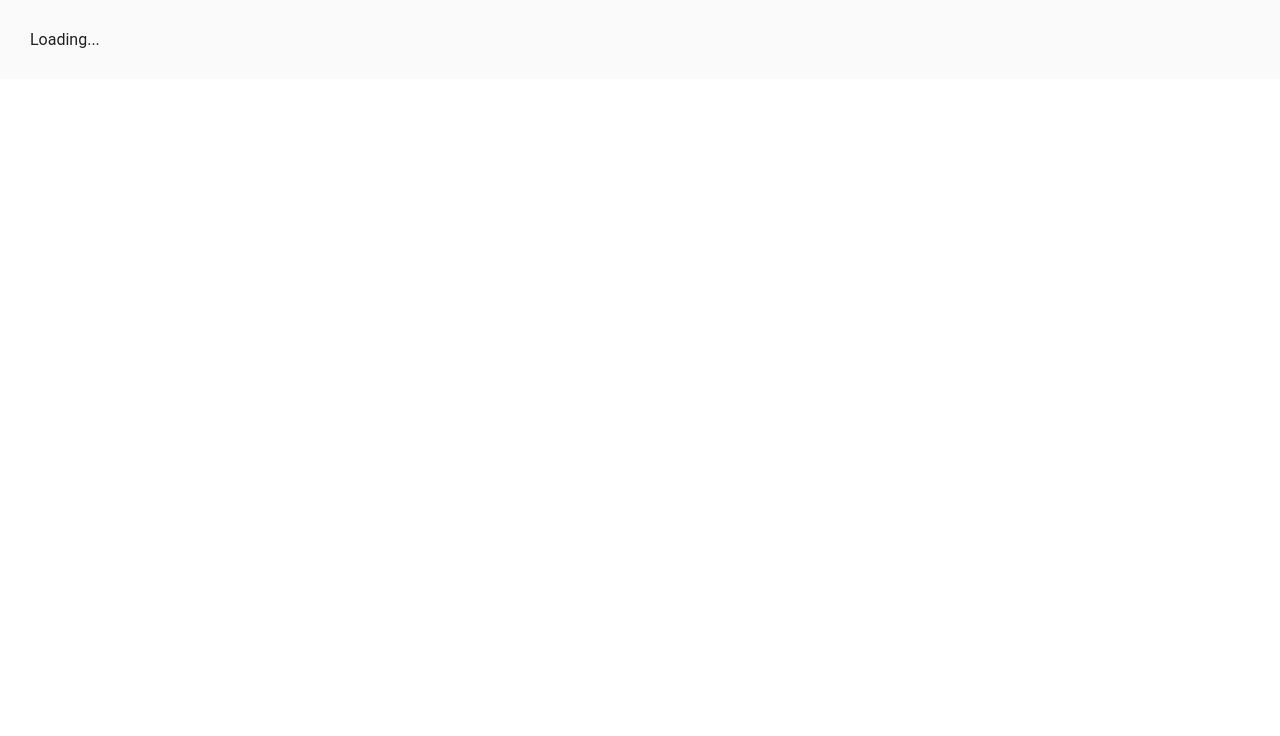
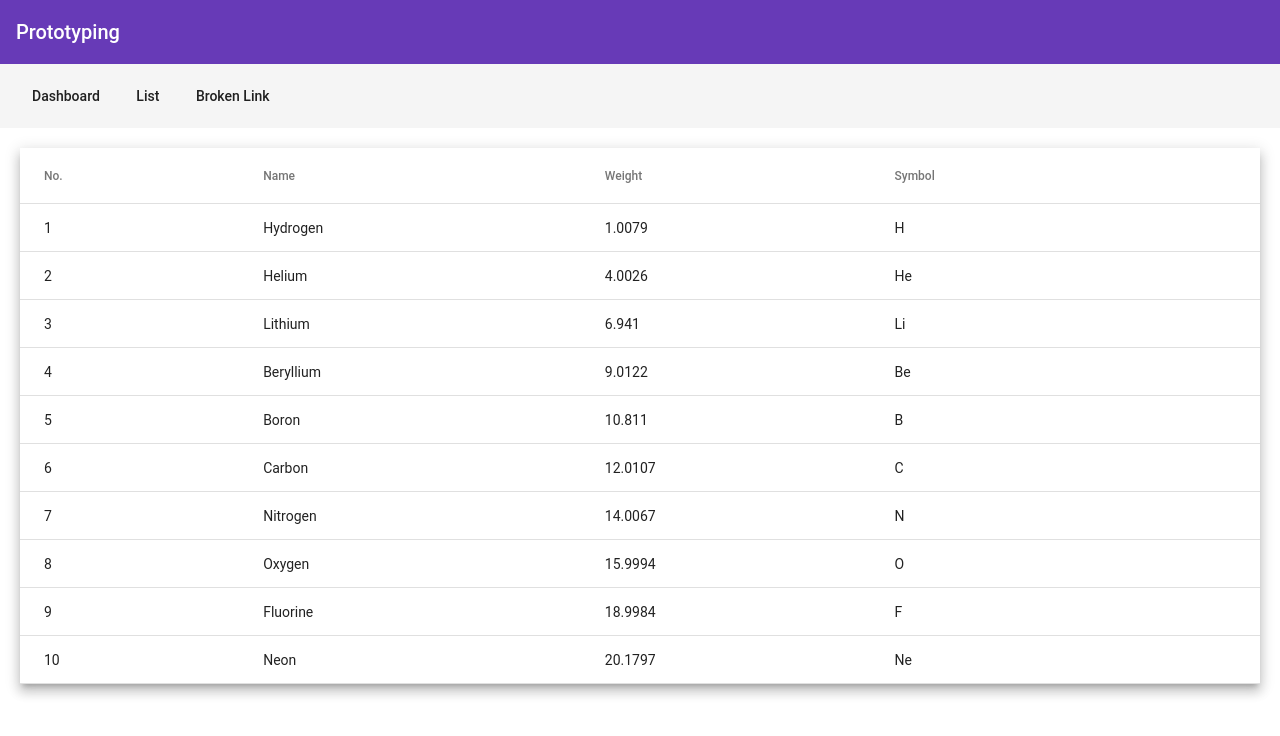
Before and after one commit to cfryerdev/proto-angular-9-material, an Angular app: page / in a window 1280 px wide. Shown: the top 736 px of the page. Built offline with nearby package versions, Linux system fonts and the light colour scheme.

Commit message:
7 files modified

```diff
--- a/src/app/pages.module.ts
+++ b/src/app/pages.module.ts
@@ -1,11 +1,7 @@
-import { NgModule } from '@angular/core';
 import { DashboardPage } from './pages/dashboard/dashboard.component';
 import { NotFoundPage } from './pages/not-found/not-found.component';
 
-const Pages =  [
+export default {
   DashboardPage,
   NotFoundPage
-];
-
-@NgModule({ exports: Pages })
-export class PagesModule {};
+};
--- a/src/app/pages/root.component.html
+++ b/src/app/pages/root.component.html
@@ -6,4 +6,6 @@
     <a routerLink="/items" mat-button>List</a>
     <a routerLink="/brokenz" mat-button>Broken Link</a>
 </mat-toolbar>
-<router-outlet></router-outlet>
+<div class="container">
+  <router-outlet></router-outlet>
+</div>
--- a/src/index.html
+++ b/src/index.html
@@ -1,5 +1,2 @@
 <link href="https://fonts.googleapis.com/icon?family=Material+Icons&display=block" rel="stylesheet">
-
-<div class="mat-app-background basic-container">
-  <table-basic-example>Loading...</table-basic-example>
-</div>
+<my-app>Loading...</my-app>
--- a/src/styles/main.scss
+++ b/src/styles/main.scss
@@ -1,10 +1,9 @@
-@import '~@angular/material/prebuilt-themes/deeppurple-amber.css';
-
 body {
   font-family: Roboto, Arial, sans-serif;
   margin: 0;
+  padding: 0;
 }
 
-.basic-container {
-  padding: 30px;
+.container {
+  padding: 20px;
 }
--- a/src/styles/theme.scss
+++ b/src/styles/theme.scss
@@ -0,0 +1 @@
+@import '~@angular/material/prebuilt-themes/deeppurple-amber.css';
```
Also changed, not shown: src/app/app.module.ts (+7 -2 lines), src/app/routes.module.ts (+3 -6 lines).
